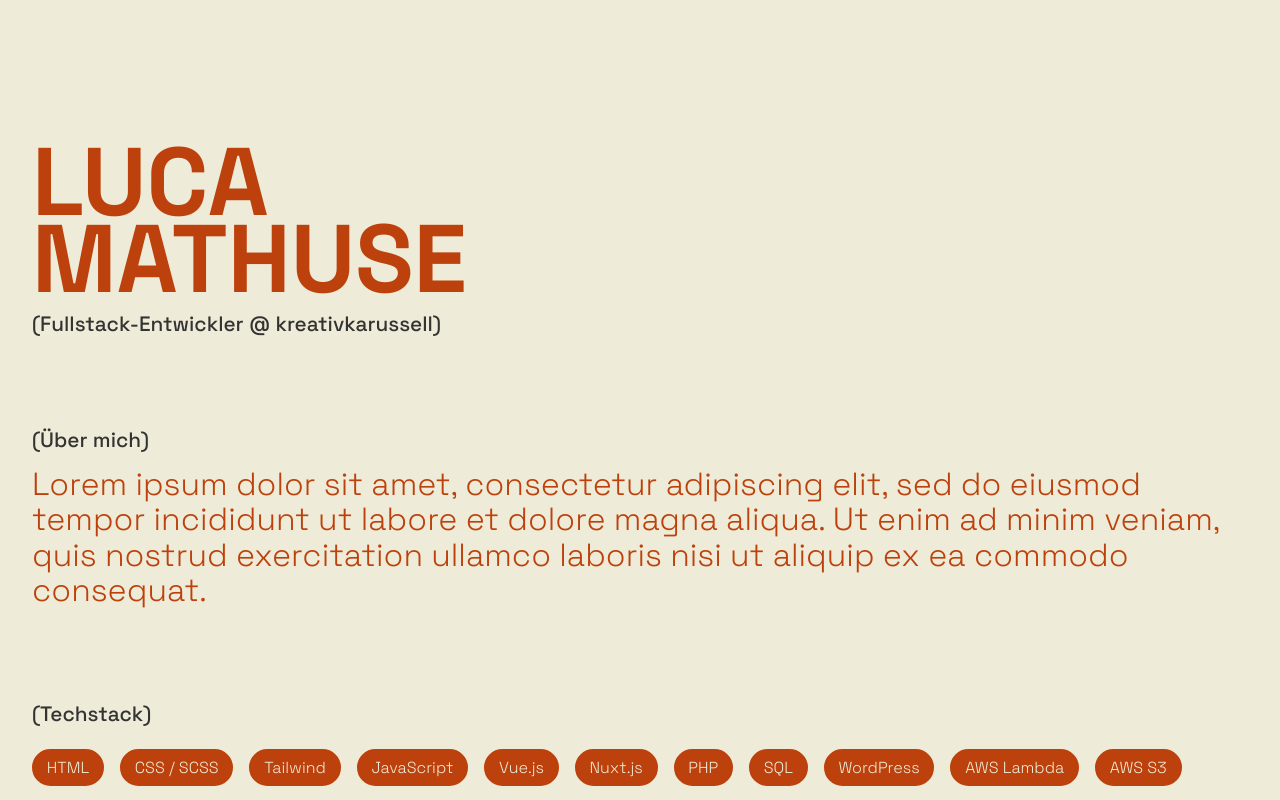
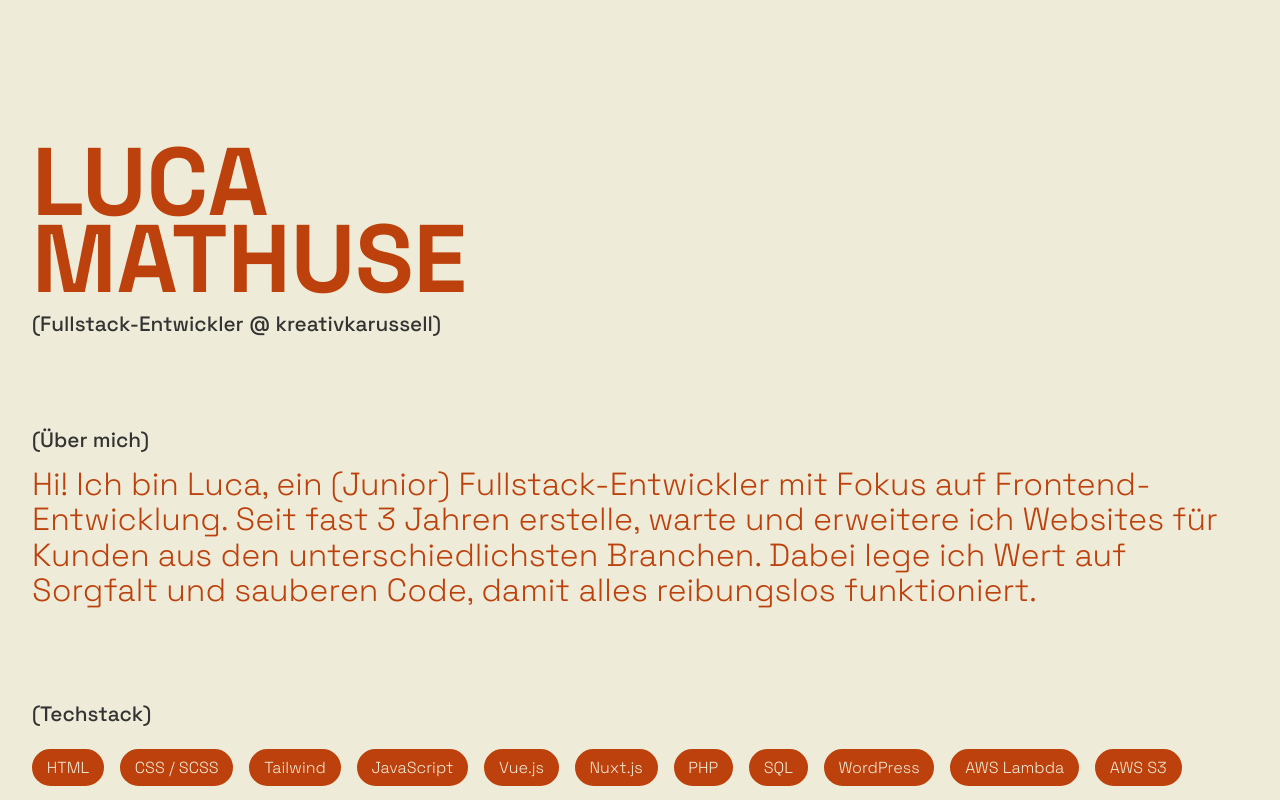
Before and after one commit to lucamathuse/portfolio, a Nuxt app: page / in a window 1280 px wide. Shown: the top 800 px of the page. Built offline with nearby package versions, Linux system fonts and the light colour scheme.

Commit message:
Added about me text

```diff
--- a/app/app.vue
+++ b/app/app.vue
@@ -6,7 +6,7 @@
         (Über mich)
       </template>
       <template v-slot:text>
-        Lorem ipsum dolor sit amet, consectetur adipiscing elit, sed do eiusmod tempor incididunt ut labore et dolore magna aliqua. Ut enim ad minim veniam, quis nostrud exercitation ullamco laboris nisi ut aliquip ex ea commodo consequat.
+        Hi! Ich bin Luca, ein (Junior) Fullstack-Entwickler mit Fokus auf Frontend-Entwicklung. Seit fast 3 Jahren erstelle, warte und erweitere ich Websites für Kunden aus den unterschiedlichsten Branchen. Dabei lege ich Wert auf Sorgfalt und sauberen Code, damit alles reibungslos funktioniert.
       </template>
     </Text>
     <Stack>(Techstack)</Stack>
```
